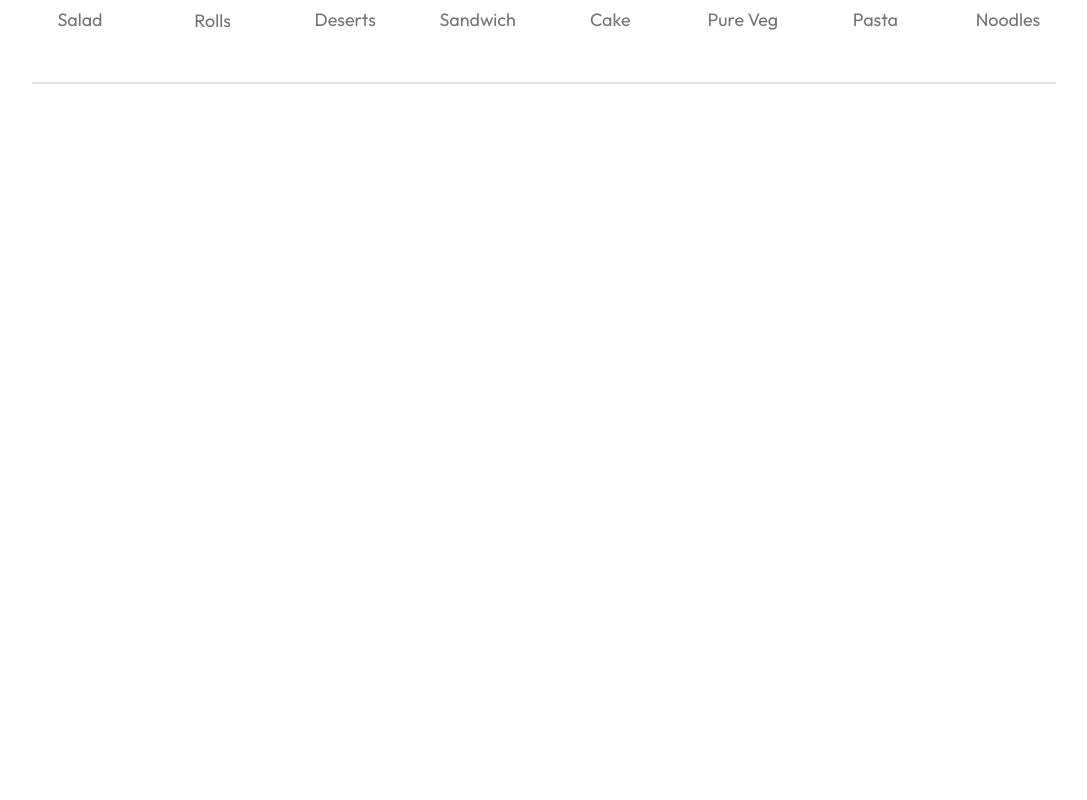
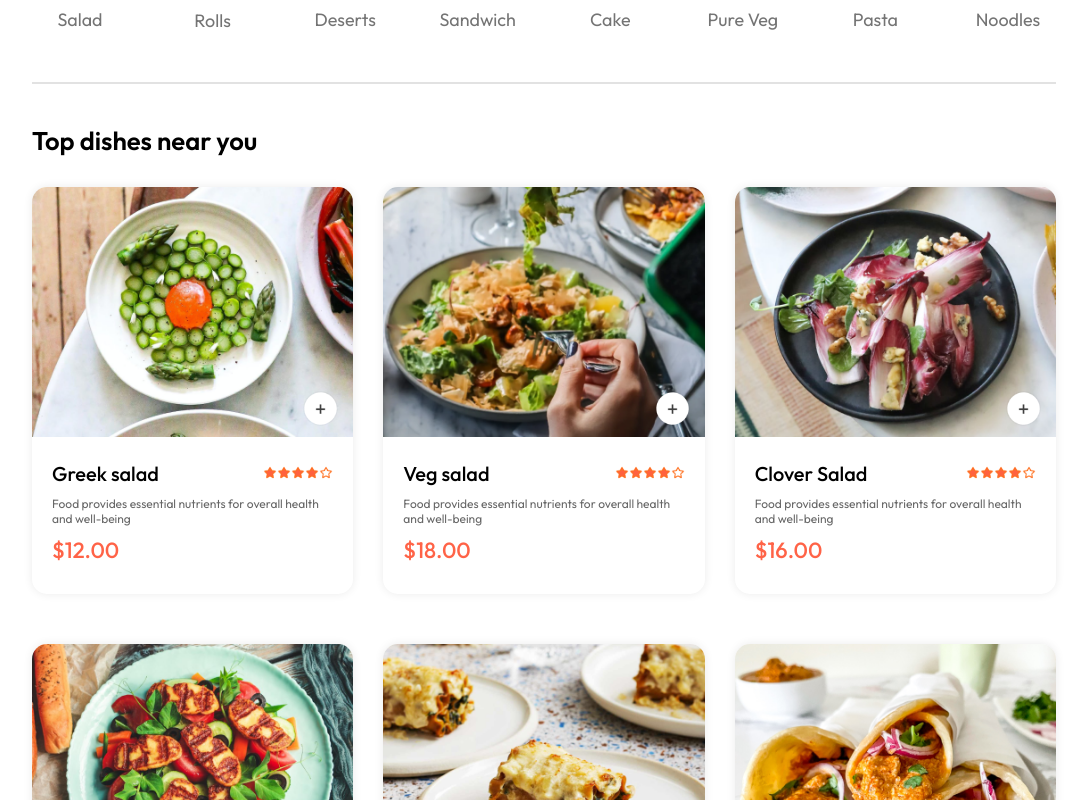
Before and after one commit to Spidy-47/Food-Delivery-WebApp, a React (Vite) app in the folder frontend/: page / in a window 1280 px wide. Shown: the part 840-1640 px from the top of the page, without its empty margins (96-1183 px from the left). Before the commit the page ends 934 px from the top, so only its background shows below. Built offline with nearby package versions, Linux system fonts and the light colour scheme.

Commit message:
add foodItem & foodDisplay with css

```diff
--- a/frontend/src/components/ExploreMenu/ExploreMenu.css
+++ b/frontend/src/components/ExploreMenu/ExploreMenu.css
@@ -49,3 +49,8 @@
     background-color: #e2e2e2;
     border: none;
 }
+
+.explore-menu-list-item img.active{
+    border: 2px solid tomato;
+    padding: 2px;
+}
--- a/frontend/src/components/ExploreMenu/ExploreMenu.jsx
+++ b/frontend/src/components/ExploreMenu/ExploreMenu.jsx
@@ -1,7 +1,7 @@
 import React from 'react'
 import './ExploreMenu.css'
 import { menu_list } from '../../assets/assets'
-const ExploreMenu = () => {
+const ExploreMenu = ({Category, setCategory}) => {
   return (
     <div className='explore-menu' id='explore-menu'>
         <h1>Explore Our Menu</h1>
@@ -9,8 +9,8 @@
       <div className="explore-menu-list">
         {menu_list.map((item, index)=>{
             return(
-                <div key={index} className="explore-menu-list-item">
-                    <img src={item.menu_image} alt=""/>
+                <div onClick={()=> setCategory(prev=>prev === item.menu_name ? "All" : item.menu_name)} key={index} className="explore-menu-list-item">
+                    <img className={Category === item.menu_name ? "active" : ""} src={item.menu_image} alt=""/>
                     <p>{item.menu_name}</p>
                 </div>
             )
--- /dev/null
+++ b/frontend/src/components/FoodDisplay/FoodDisplay.css
@@ -0,0 +1,16 @@
+.food-display {
+ margin-top: 30px;
+}
+
+.food-display h2{
+    font-size: max(2vw, 24px);
+    font-weight: 600;
+}
+
+.food-display-list{
+    display: grid;
+    grid-template-columns: repeat(auto-fit, minmax(240px, 1fr));
+    margin-top: 30px;
+    gap: 30px;
+    row-gap: 50px;
+}
--- /dev/null
+++ b/frontend/src/components/FoodDisplay/FoodDisplay.jsx
@@ -0,0 +1,21 @@
+import React from 'react'
+import { useContext } from 'react'
+import './FoodDisplay.css'
+import { StoreContext } from '../../context/StoreContext'
+import FoodItem from '../FoodItem/FoodItem'
+
+const FoodDisplay = ({category}) => {
+    const{food_list} = useContext(StoreContext)
+  return (
+    <div className='food-display' id='food-display'>
+        <h2>Top dishes near you</h2>
+      <div className="food-display-list">
+        {food_list.map((item, index)=>{
+            return <FoodItem key={index} id={item.id} name={item.name} description={item.description} price={item.price} image={item.image} />
+        })}
+      </div>
+    </div>
+  )
+}
+
+export default FoodDisplay
--- /dev/null
+++ b/frontend/src/components/FoodItem/FoodItem.css
@@ -0,0 +1,74 @@
+.food-item{
+    width: 100%;
+    margin: auto;
+    border-radius:15px ;
+    box-shadow: 0px 0px 10px #00000015;
+    transition: fadeIn 1s;
+}
+
+.food-item-image{
+    width: 100%;
+    border-radius: 15px 15px 0px 0px;
+}
+
+.food-item-info{
+    padding: 20px;
+}
+
+.food-item-name-rating{
+    display: flex;
+    justify-content: space-between;
+    align-items: center;
+    margin-bottom: 10px;
+
+}
+
+.food-item-name-rating p{
+    font-size: 20px;
+    font-weight: 500;
+}
+
+.food-item-name-rating img{
+    width: 70px;
+}
+
+.food-item-desc{
+    color: #676767;
+    font-size: 12px;
+}
+
+.food-item-price{
+    color: tomato;
+    font-size: 22px;
+    font-weight: 500;
+    margin: 10px 0px;
+}
+
+.food-item-img-container{
+    position: relative;
+}
+
+.food-item-img-container .add{
+    width: 35px;
+    position:absolute;
+    bottom: 15px;
+    right: 15px;
+    cursor: pointer;
+    border-radius: 50%;
+}
+
+.food-item-counter{
+    position: absolute;
+    bottom: 15px;
+    right: 15px;
+    display: flex;
+    align-items: center;
+    gap: 10px;
+    padding: 6px;
+    border-radius: 50px;
+    background-color:#ffffffb9;
+}
+
+.food-item-counter img{
+    width: 30px;
+}
--- /dev/null
+++ b/frontend/src/components/FoodItem/FoodItem.jsx
@@ -0,0 +1,46 @@
+import React, { useState } from "react";
+import "./FoodItem.css";
+import { assets } from "../../assets/assets";
+const FoodItem = ({ id, name, price, description, image }) => {
+  const [itemCount, setItemCount] = useState(0);
+
+  return (
+    <div className="food-item">
+      <div className="food-item-img-container">
+        <img src={image} alt="" className="food-item-image" />
+        {!itemCount ? (
+          <img
+            className="add"
+            onClick={() => setItemCount((prev) => prev + 1)}
+            src={assets.add_icon_white}
+            alt=""
+          />
+        ) : (
+          <div className="food-item-counter">
+            <img
+              onClick={() => setItemCount((prev) => prev - 1)}
+              src={assets.remove_icon_red}
+              alt=""
+            />
+            <p>{itemCount}</p>
+            <img
+              onClick={() => setItemCount((prev) => prev + 1)}
+              src={assets.add_icon_green}
+              alt=""
+            />
+          </div>
+        )}
+      </div>
+      <div className="food-item-info">
+        <div className="food-item-name-rating">
+          <p>{name}</p>
+          <img src={assets.rating_starts} alt="" />
+        </div>
+        <p className="food-item-desc">{description}</p>
+        <p className="food-item-price">${price.toFixed(2)}</p>
+      </div>
+    </div>
+  );
+};
+
+export default FoodItem;
--- /dev/null
+++ b/frontend/src/context/StoreContext.jsx
@@ -0,0 +1,19 @@
+import { createContext } from "react";
+import { food_list } from "../assets/assets";
+
+export const StoreContext = createContext(null)
+
+const StoreContextProvider = (props) => {
+
+
+    const contextValue ={
+     food_list
+    }
+    return(
+        <StoreContext.Provider value={contextValue}>
+            {props.children}
+        </StoreContext.Provider>
+    )
+}
+
+export default StoreContextProvider;
--- a/frontend/src/main.jsx
+++ b/frontend/src/main.jsx
@@ -1,11 +1,14 @@
-import { StrictMode } from 'react'
-import { createRoot } from 'react-dom/client'
-import './index.css'
-import App from './App.jsx'
-import { BrowserRouter } from 'react-router-dom'
+import { StrictMode } from "react";
+import { createRoot } from "react-dom/client";
+import "./index.css";
+import App from "./App.jsx";
+import { BrowserRouter } from "react-router-dom";
+import StoreContextProvider from "./context/StoreContext.jsx";
 
-createRoot(document.getElementById('root')).render(
+createRoot(document.getElementById("root")).render(
   <BrowserRouter>
-    <App />
-  </BrowserRouter>
-)
+    <StoreContextProvider>
+      <App />
+    </StoreContextProvider>
+  </BrowserRouter>,
+);
--- a/frontend/src/pages/Home/Home.jsx
+++ b/frontend/src/pages/Home/Home.jsx
@@ -1,12 +1,17 @@
-import React from 'react'
+import React, { useState } from 'react'
 import './Home.css'
 import Header from '../../components/Header/Header'
 import ExploreMenu from '../../components/ExploreMenu/ExploreMenu'
+import FoodDisplay from '../../components/FoodDisplay/FoodDisplay'
 function Home() {
+
+  const [category, setCategory] = useState("All")
+
   return (
     <div>
     <Header/>
-    <ExploreMenu/>
+    <ExploreMenu category={category} setCategory={setCategory}/>
+    <FoodDisplay category={category}/>
     </div>
   )
 }
```
